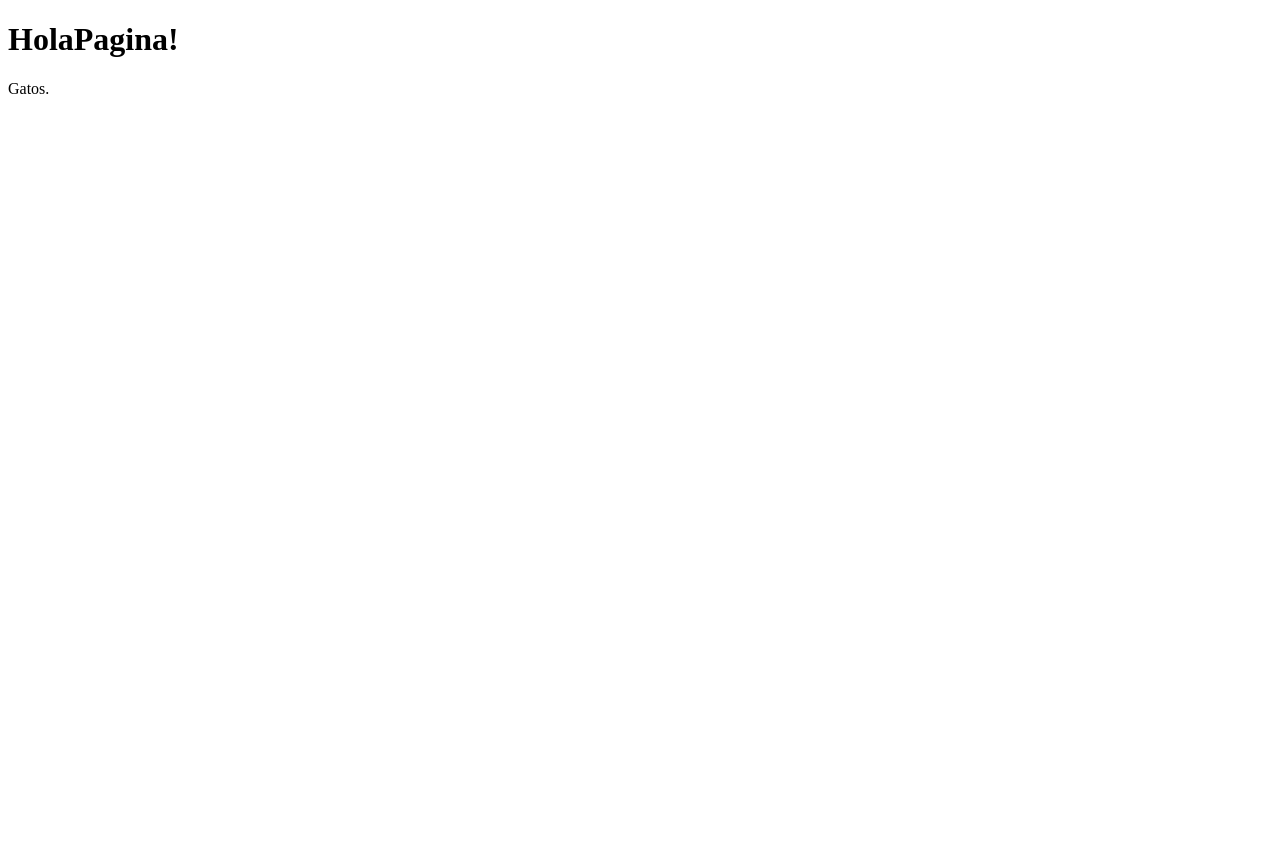
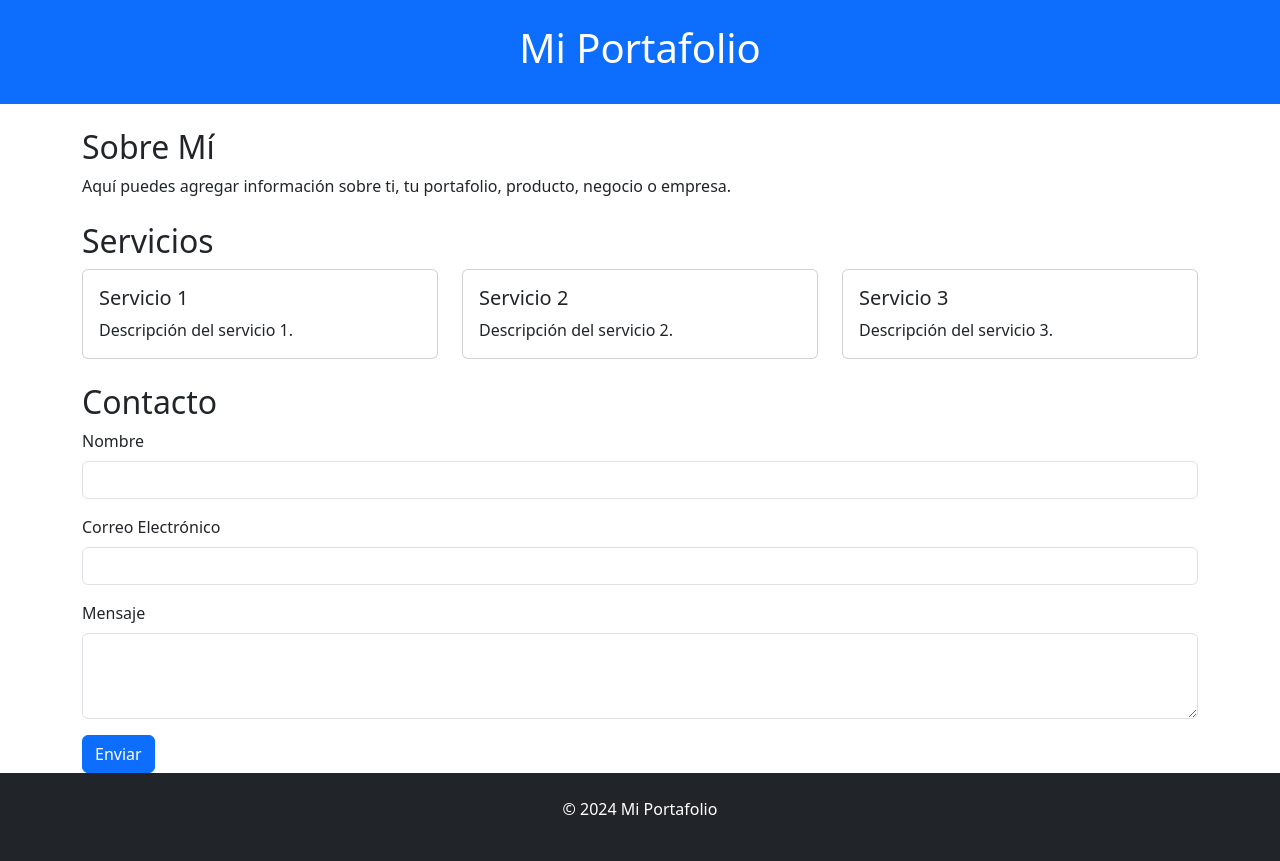
Before and after one commit to MarianaMacias18/Proyecto_1_ProgInt, a plain HTML site: page Pagina.html in a window 1280 px wide. Before the commit the page ends 800 px from the top, so only its background shows below. Drawn offline with nearby package versions, Linux system fonts and the light colour scheme.

Commit message:
cambios1

```diff
--- a/Pagina.html
+++ b/Pagina.html
@@ -1,12 +1,79 @@
 <!DOCTYPE html>
-<HTML>
-  <head>
-    <title>Pagina WEB de gatos</title>
-  </head>
-  <body>
-    <div id="una capa">
-      <h1>HolaPagina!</h1>
-      <p>Gatos.</p>
-    </div>
-  </body>
-</HTML>
+<html lang="en">
+<head>
+    <meta charset="UTF-8">
+    <meta name="viewport" content="width=device-width, initial-scale=1.0">
+    <title>Mi Página con Bootstrap</title>
+    <link href="https://stackpath.bootstrapcdn.com/bootstrap/5.3.0/css/bootstrap.min.css" rel="stylesheet">
+    <link rel="stylesheet" href="styles.css"> <!-- Tu archivo CSS personalizado -->
+</head>
+<body>
+    <header class="bg-primary text-white text-center py-4">
+        <h1>Mi Portafolio</h1>
+    </header>
+
+    <main class="container mt-4">
+        <section id="about" class="mb-4">
+            <h2>Sobre Mí</h2>
+            <p>Aquí puedes agregar información sobre ti, tu portafolio, producto, negocio o empresa.</p>
+        </section>
+
+        <section id="services" class="mb-4">
+            <h2>Servicios</h2>
+            <div class="row">
+                <div class="col-md-4">
+                    <div class="card">
+                        <div class="card-body">
+                            <h5 class="card-title">Servicio 1</h5>
+                            <p class="card-text">Descripción del servicio 1.</p>
+                        </div>
+                    </div>
+                </div>
+                <div class="col-md-4">
+                    <div class="card">
+                        <div class="card-body">
+                            <h5 class="card-title">Servicio 2</h5>
+                            <p class="card-text">Descripción del servicio 2.</p>
+                        </div>
+                    </div>
+                </div>
+                <div class="col-md-4">
+                    <div class="card">
+                        <div class="card-body">
+                            <h5 class="card-title">Servicio 3</h5>
+                            <p class="card-text">Descripción del servicio 3.</p>
+                        </div>
+                    </div>
+                </div>
+            </div>
+        </section>
+
+        <section id="contact">
+            <h2>Contacto</h2>
+            <form>
+                <div class="mb-3">
+                    <label for="name" class="form-label">Nombre</label>
+                    <input type="text" class="form-control" id="name" required>
+                </div>
+                <div class="mb-3">
+                    <label for="email" class="form-label">Correo Electrónico</label>
+                    <input type="email" class="form-control" id="email" required>
+                </div>
+                <div class="mb-3">
+                    <label for="message" class="form-label">Mensaje</label>
+                    <textarea class="form-control" id="message" rows="3" required></textarea>
+                </div>
+                <button type="submit" class="btn btn-primary">Enviar</button>
+            </form>
+        </section>
+    </main>
+
+    <footer class="bg-dark text-white text-center py-4">
+        <p>&copy; 2024 Mi Portafolio</p>
+    </footer>
+
+    <script src="https://code.jquery.com/jquery-3.6.0.min.js"></script>
+    <script src="https://cdn.jsdelivr.net/npm/@popperjs/core@2.11.8/dist/umd/popper.min.js"></script>
+    <script src="https://stackpath.bootstrapcdn.com/bootstrap/5.3.0/js/bootstrap.min.js"></script>
+</body>
+</html>
```
